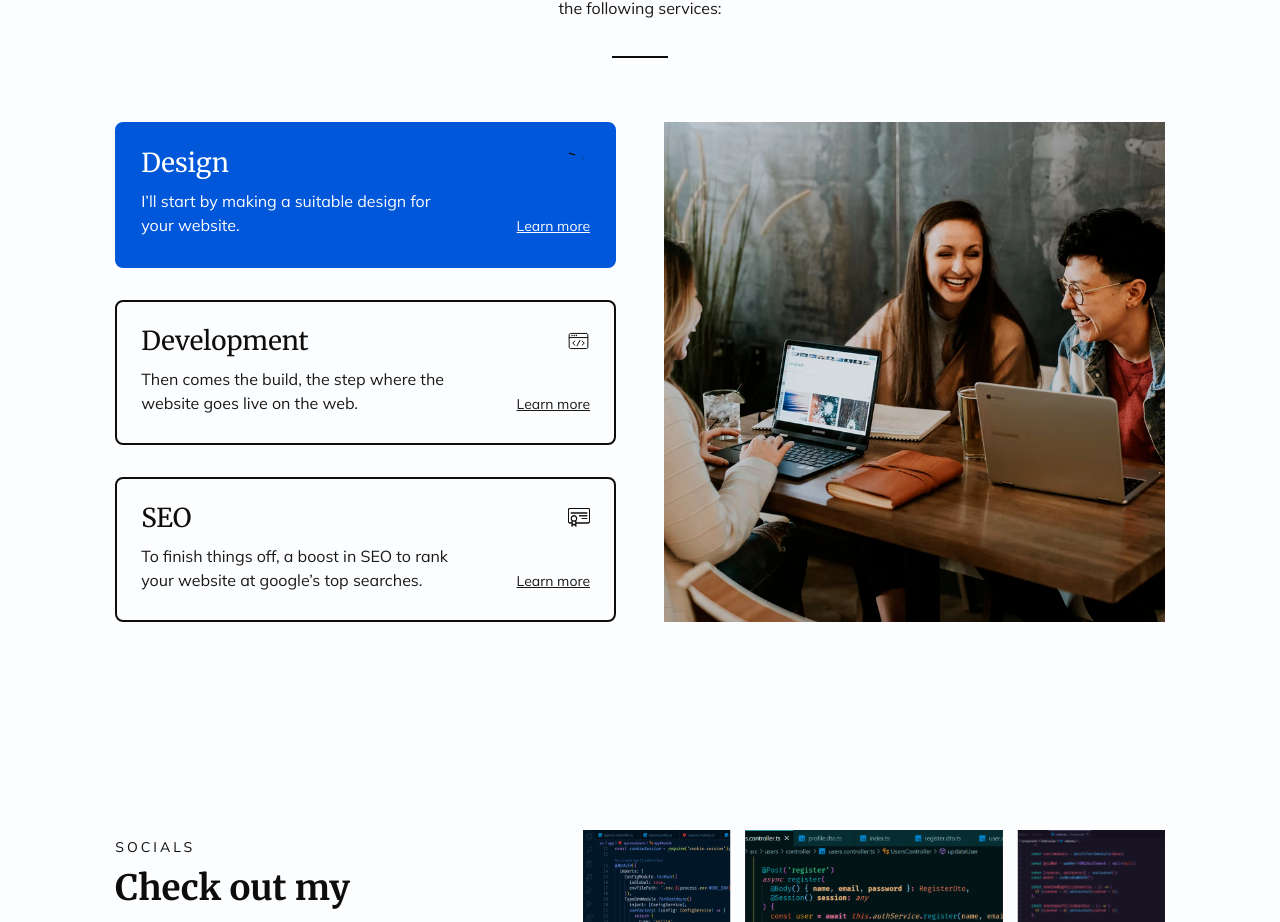
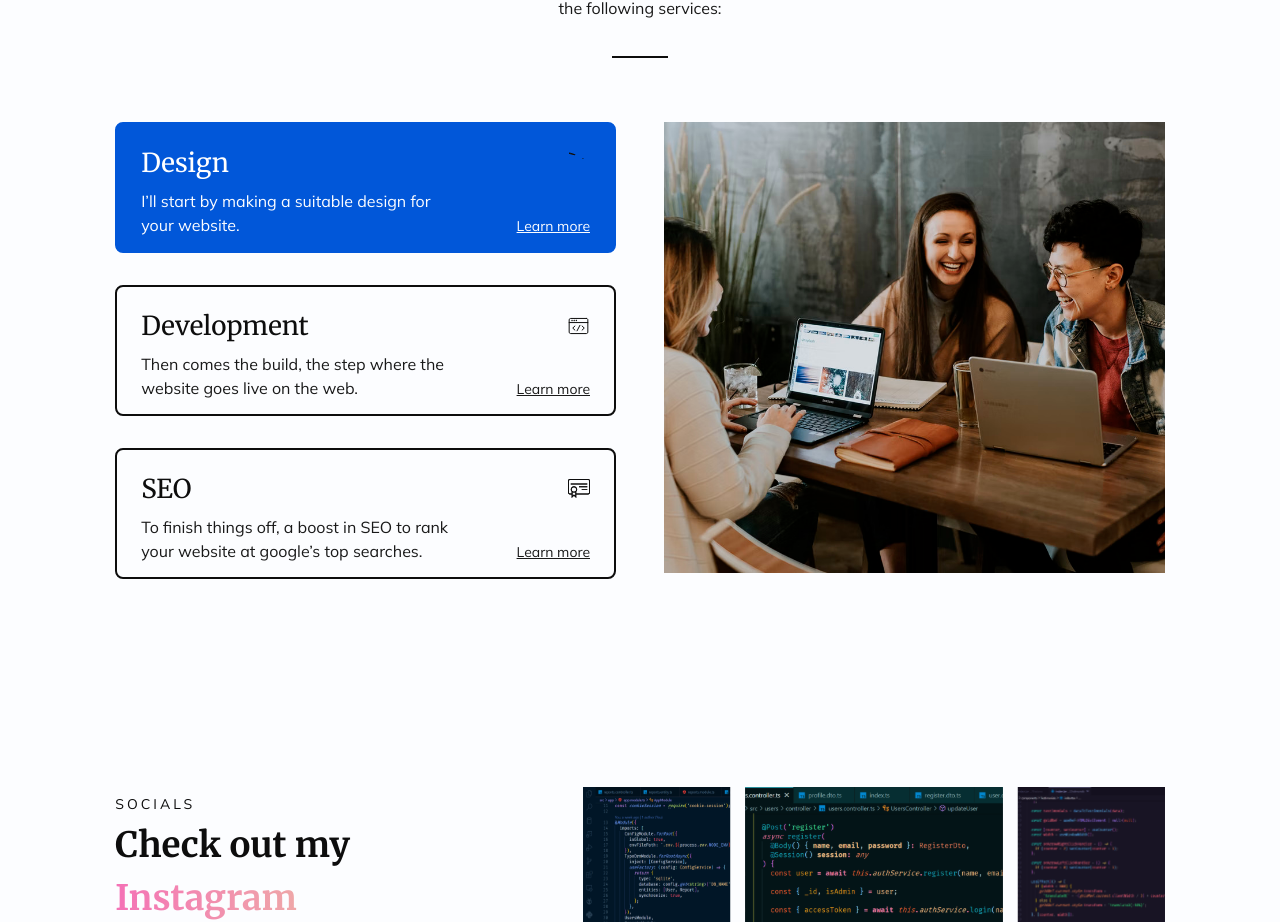
Before and after one commit to NightClover-code/portfolio-website-v2, a Next.js app: page / in a window 1280 px wide. Shown: the part 4259-5181 px from the top of the page. Built offline with nearby package versions, Linux system fonts and the light colour scheme.

Commit message:
fix: all breakpoints for tablets done

```diff
--- a/components/Hero/index.tsx
+++ b/components/Hero/index.tsx
@@ -12,7 +12,7 @@ const Hero = () => {
   const containerWidth = width! < 550 ? width! * 0.71 : '';
 
   return (
-    <section className="hero__section mt-32 flex items-center justify-between mid:flex-col mid:items-start">
+    <section className="hero__section mt-32 flex items-center justify-between mid:flex-col mid:items-center">
       <div className="max-w-[570px]">
         <Socials Icons={socialsIcons} />
 
--- a/components/Instagram/index.tsx
+++ b/components/Instagram/index.tsx
@@ -15,7 +15,7 @@ const Instagram = () => {
   };
 
   return (
-    <section className="instagram__section flex items-center justify-between mt-52 gap-x-12 mid:flex-col mid:items-start">
+    <section className="instagram__section flex items-center justify-between mt-52 gap-x-12 mid:flex-col mid:items-start mid:w-[590px] mid:mx-auto lg:w-full">
       <div>
         <Content {...config}>
           Check out my{' '}
--- a/components/Projects/Item/Illustration/index.tsx
+++ b/components/Projects/Item/Illustration/index.tsx
@@ -1,5 +1,4 @@
 import Image from 'next/image';
-import { useWindowWidth } from '../../../../hooks';
 
 export interface IllustrationProps {
   width: number;
@@ -12,25 +11,23 @@ const Illustration: React.FC<IllustrationProps> = ({
   height,
   imgSrc,
 }) => {
-  const _width = useWindowWidth();
-
   return (
     <div className={`relative portfolio:mt-14`}>
       <div className="relative mt-12">
         <Image
           src={`/images/portfolio/${imgSrc}`}
-          width={_width! < 1000 ? 820 : width}
-          height={_width! < 1000 ? height * 1.4 : height}
+          width={width}
+          height={height}
           objectFit="cover"
           alt="team" //TODO
         />
       </div>
 
-      <div className="absolute -bottom-8 -left-6 z-[-1]">
+      <div className="absolute -bottom-8 -left-6 z-[-1] xs:hidden">
         <Image
           src="/images/dots.svg"
-          width={_width! < 600 ? 100 : 130}
-          height={_width! < 600 ? 200 : 257}
+          width={130}
+          height={257}
           alt="dots" //TODO
         />
       </div>
--- a/components/Projects/Item/index.tsx
+++ b/components/Projects/Item/index.tsx
@@ -11,11 +11,10 @@ interface ItemInterface {
 
 const PortolioItem: React.FC<ItemInterface> = ({ content, image, order }) => {
   const width = useWindowWidth();
-  const flex = width! > 1000 ? 'flex' : 'grid grid-cols-1';
 
   return (
     <div
-      className={`${flex} justify-between items-center mt-32 gap-x-20 mid:flex-col mid:items-start`}
+      className={`flex justify-between items-center mt-32 gap-x-20 mid:flex-col mid:items-start mid:mx-auto`}
     >
       {isEven(order) || width! < 1000 ? (
         <>
--- a/components/Services/ServicesGrid/index.tsx
+++ b/components/Services/ServicesGrid/index.tsx
@@ -12,7 +12,7 @@ const ServicesGrid = () => {
   const _width = useWindowWidth();
 
   return (
-    <div className="grid grid-cols-2 gap-x-12 mt-16 mid2:grid-cols-[650px] mid:grid-cols-1 justify-center">
+    <div className="grid grid-cols-2 gap-x-12 mt-16 mid2:grid-cols-[600px] justify-center lg:grid-cols-1">
       <div className="grid grid-cols-1 gap-y-8">
         {services.map((_service, i) => {
           return (
@@ -29,13 +29,11 @@ const ServicesGrid = () => {
         })}
       </div>
 
-      <div
-        className="relative mid2:mt-10"
-        style={{ height: _width! < 1000 ? _width! * 0.7 : 500 }}
-      >
+      <div className="mid2:mt-10">
         <Image
           src={`/images/services/${services[activeIndex].imgSrc}`}
-          layout="fill"
+          width={600}
+          height={_width! < 1000 ? 500 : 540}
           objectFit="cover"
           alt="any" //TODO
         />
--- a/components/Skills/SkillsGrid/index.tsx
+++ b/components/Skills/SkillsGrid/index.tsx
@@ -4,7 +4,7 @@ import { v4 } from 'uuid';
 
 const TechSkills = () => {
   return (
-    <div className="w-[48%] mid:w-full mid:mt-12">
+    <div className="w-[48%] mid:mt-12 mid:w-full">
       {skills.map(_skill => {
         return <Skill {..._skill} key={v4()} />;
       })}
--- a/components/Skills/index.tsx
+++ b/components/Skills/index.tsx
@@ -15,7 +15,7 @@ const Skills = () => {
   const tags = ['All skills', 'Frontend', 'Backend'];
 
   return (
-    <section className="skills__section mt-44 flex items-center justify-between mb-20 gap-x-12 mid:flex-col mid:items-start">
+    <section className="skills__section mt-44 flex items-center justify-between mb-20 gap-x-12 mid:flex-col mid:items-start mid:w-[600px] mid:mx-auto lg:w-full">
       <div>
         <Content {...contentConfig}>
           Technological <span>Skills</span>
```
